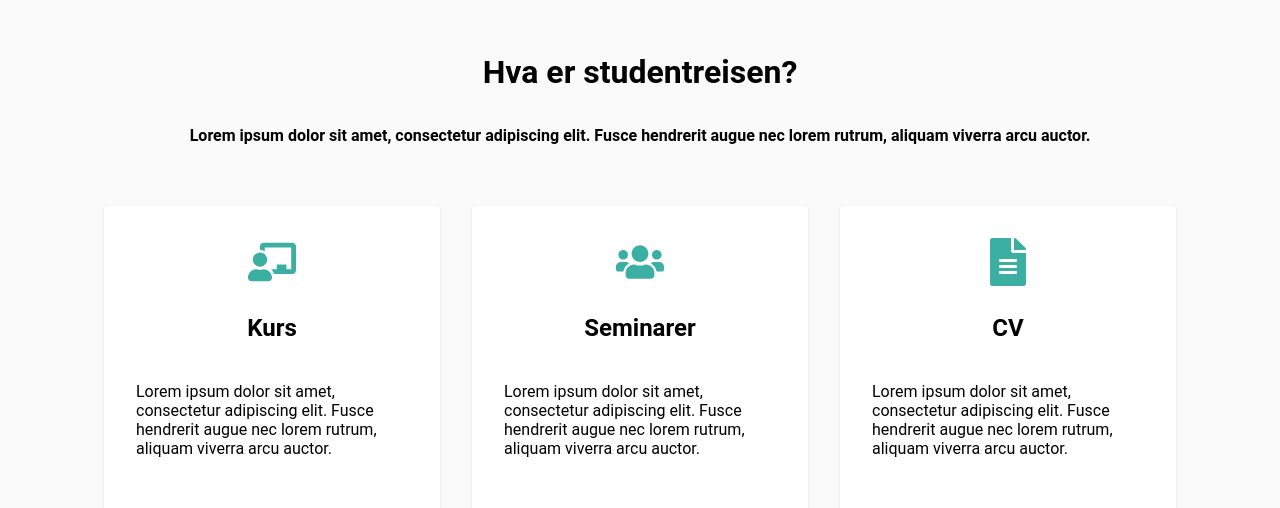
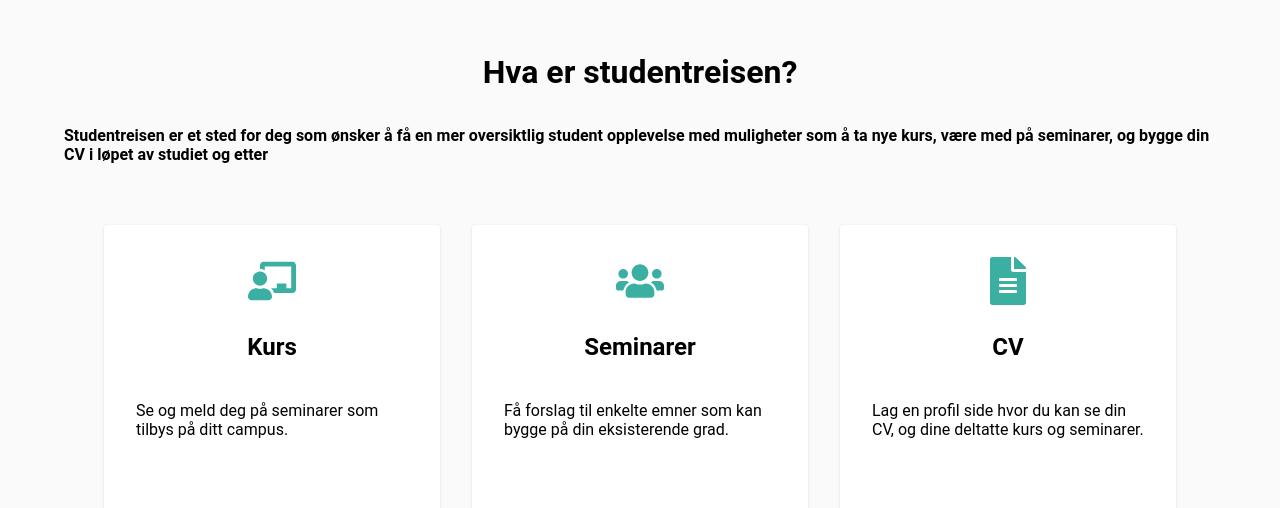
Before and after one commit to fuzzboii/Studentreisen, a React (Create React App) app: page / in a window 1280 px wide. Shown: the part 640-1148 px from the top of the page. Built offline with nearby package versions, Linux system fonts and the light colour scheme; no server answers.

Commit message:
Endret text

```diff
--- a/src/App.js
+++ b/src/App.js
@@ -11,6 +11,7 @@ import Navbar from './pages/Navbar/Components/Navbar';
 import Footer from './global/Components/Footer';
 import Tools from './pages/Tools/Components/Tools';
 import Course from './pages/Coursepage/Components/Course';
+import Seminar from './pages/Seminar/Components/Seminar';
 
 function App() {
   return (
@@ -25,6 +26,7 @@ function App() {
           <Route path = "/reset" component = {Reset} />
           <Route path = "/tools" component = {Tools} />
           <Route path = "/profile" component = {Profile} />
+          <Route path = "/seminar" component = {Seminar} />
         </Switch>
       <Footer />
     </Router>
--- a/src/pages/Frontpage/Components/Data.js
+++ b/src/pages/Frontpage/Components/Data.js
@@ -11,8 +11,8 @@ export const homeObjOne = {
 //Services section
 export const homeObjTwo = {
     heading: "Hva er studentreisen?",
-    subheading: "Lorem ipsum dolor sit amet, consectetur adipiscing elit. Fusce hendrerit augue nec lorem rutrum, aliquam viverra arcu auctor.",
-    kursDesc: "Lorem ipsum dolor sit amet, consectetur adipiscing elit. Fusce hendrerit augue nec lorem rutrum, aliquam viverra arcu auctor.",
-    seminarDesc: "Lorem ipsum dolor sit amet, consectetur adipiscing elit. Fusce hendrerit augue nec lorem rutrum, aliquam viverra arcu auctor.",
-    cvDesc: "Lorem ipsum dolor sit amet, consectetur adipiscing elit. Fusce hendrerit augue nec lorem rutrum, aliquam viverra arcu auctor.",
+    subheading: "Studentreisen er et sted for deg som ønsker å få en mer oversiktlig student opplevelse med muligheter som å ta nye kurs, være med på seminarer, og bygge din CV i løpet av studiet og etter",
+    kursDesc: "Se og meld deg på seminarer som tilbys på ditt campus.",
+    seminarDesc: "Få forslag til enkelte emner som kan bygge på din eksisterende grad.",
+    cvDesc: "Lag en profil side hvor du kan se din CV, og dine deltatte kurs og seminarer.",
 }
--- /dev/null
+++ b/src/pages/Seminar/Components/Seminar.js
@@ -0,0 +1,23 @@
+// React-spesifikt
+import { Component } from "react";
+
+// 3rd-party Packages
+
+// Studentreisen-assets og komponenter
+import '../CSS/Seminar.css';
+import SeminarOverview from './SeminarOverview';
+
+class Seminar extends Component {
+
+    render() {
+        return(
+        <div>
+            <h1>Seminar</h1>
+
+        </div>
+        )
+    }
+}
+
+
+export default Seminar;
```
Also changed, not shown: src/pages/Seminar/CSS/Seminar.css (added), src/pages/Seminar/Components/SeminarOverview.js (added), 1 other file (tests, documents, lock files or other folders).
